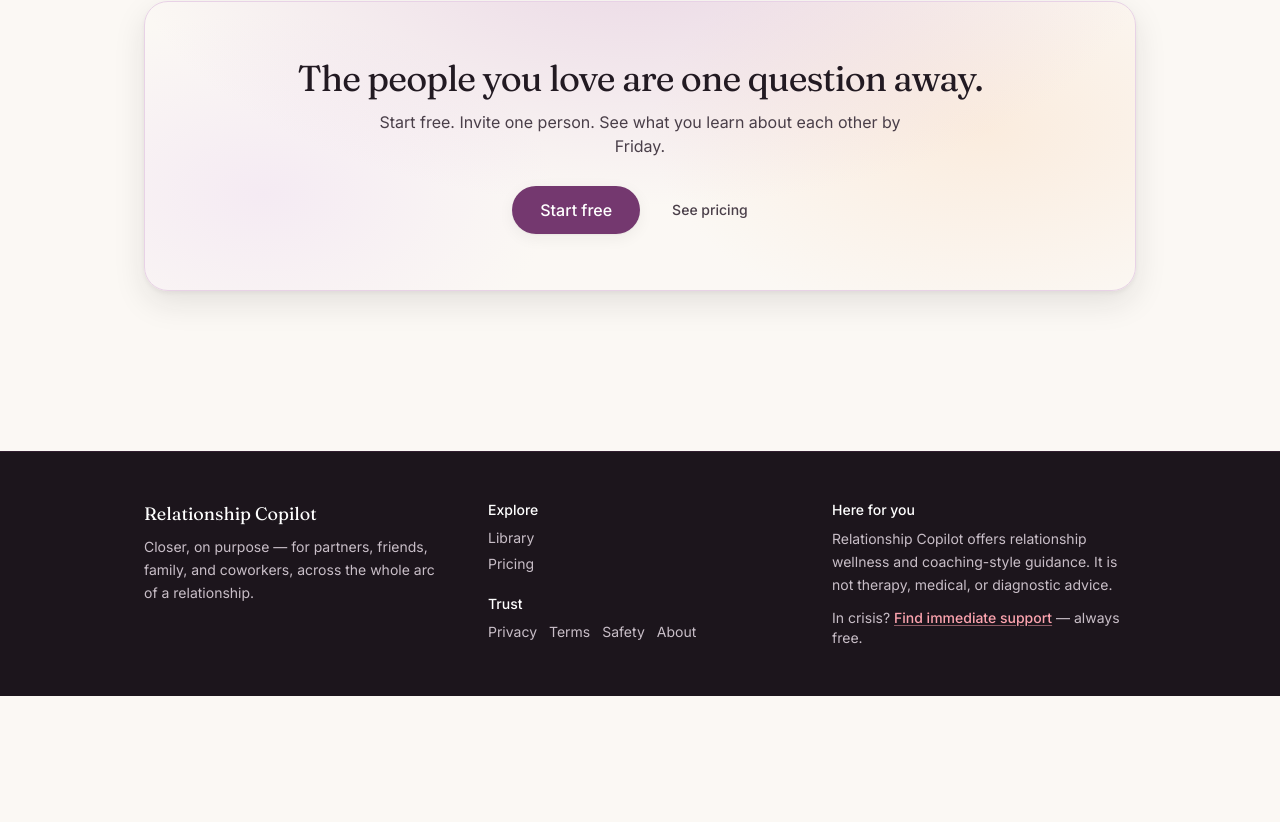
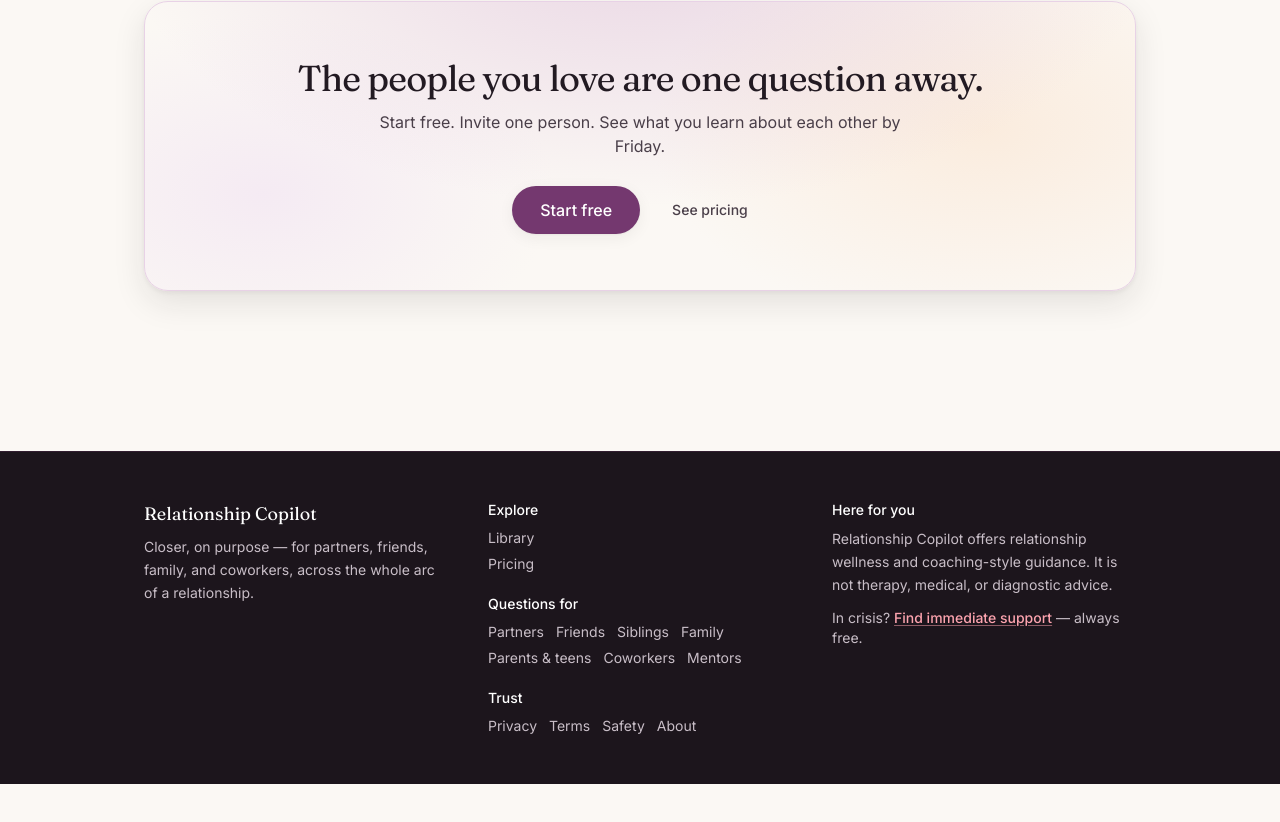
Before and after one commit to patricknovak/relationship-copilot, a Next.js app in the folder web/: page / in a window 1280 px wide. Shown: the part 3359-4181 px from the top of the page. Built offline with nearby package versions, Linux system fonts and the light colour scheme; no server answers.

Commit message:
Footer: link the per-relationship question pages
Co-Authored-By: Claude Fable 5.1 <noreply@anthropic.com>
Claude-Session: https://claude.ai/code/session_01DC7NZHGLB2gh7tmPggsrb8

```diff
--- a/web/app/layout.tsx
+++ b/web/app/layout.tsx
@@ -1,4 +1,5 @@
 import type { Metadata } from "next";
+import { FOR_PAGES } from "@/lib/forPages";
 import Link from "next/link";
 import { Fraunces, Inter } from "next/font/google";
 import SiteHeader from "@/components/SiteHeader";
@@ -94,6 +95,16 @@ export default function RootLayout({
                     </Link>
                   </li>
                 </ul>
+                <p className="mt-5 font-medium text-white">Questions for</p>
+                <ul className="mt-2 flex flex-wrap gap-x-3 gap-y-1.5">
+                  {FOR_PAGES.map((p) => (
+                    <li key={p.slug}>
+                      <Link href={`/for/${p.slug}`} className="hover:text-white">
+                        {p.label}
+                      </Link>
+                    </li>
+                  ))}
+                </ul>
                 <p className="mt-5 font-medium text-white">Trust</p>
                 <ul className="mt-2 flex flex-wrap gap-x-3 gap-y-1.5">
                   <li>
```
